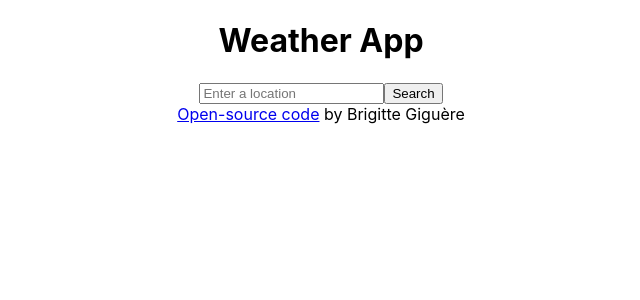
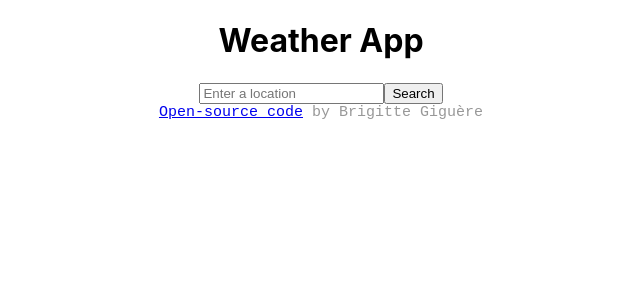
Before and after one commit to brigittex/week4-homework, a React (Create React App) app: page / in a window 1280 px wide. Shown: the top 300 px of the page, without its empty margins (319-959 px from the left). Built offline with nearby package versions, Linux system fonts and the light colour scheme.

Commit message:
Added Footer

```diff
--- a/src/App.js
+++ b/src/App.js
@@ -1,5 +1,6 @@
 import React from "react";
 import Weather from "./Weather.js";
+import Footer from "./Footer.js";
 import "./App.css";
 
 function App() {
@@ -7,16 +8,7 @@ function App() {
     <div className="App">
       <h1> Weather App </h1>
       <Weather />
-      <footer>
-        <a
-          href="https://github.com/brigittex/week4-homework"
-          target="_blank"
-          rel="noreferrer"
-        >
-          Open-source code
-        </a>{" "}
-        by Brigitte Giguère <i className="fab fa-canadian-maple-leaf"></i>
-      </footer>
+      <Footer />
     </div>
   );
 }
--- /dev/null
+++ b/src/Footer.css
@@ -0,0 +1,8 @@
+.Footer footer {
+  text-align: center;
+  font-size: 15px;
+  color: rgb(152, 152, 152);
+  display: block;
+  margin: 10 auto;
+  font-family: "Roboto Mono", monospace;
+}
--- /dev/null
+++ b/src/Footer.js
@@ -0,0 +1,19 @@
+import React from "react";
+import "./Footer.css";
+
+export default function Footer() {
+  return (
+    <div className="Footer">
+      <footer>
+        <a
+          href="https://github.com/brigittex/week4-homework"
+          target="_blank"
+          rel="noreferrer"
+        >
+          Open-source code
+        </a>{" "}
+        by Brigitte Giguère <i className="fab fa-canadian-maple-leaf"></i>
+      </footer>
+    </div>
+  );
+}
```
